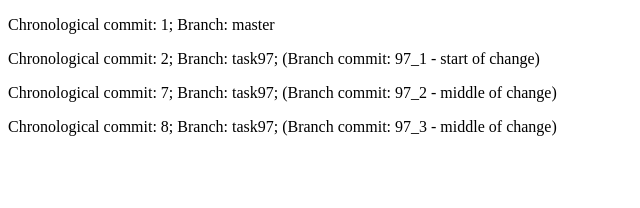
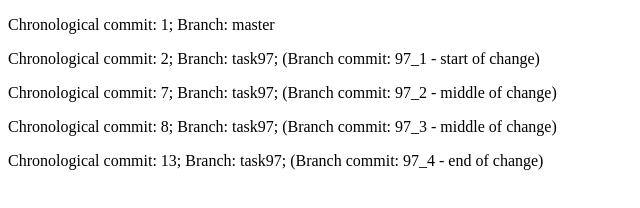
Before and after one commit to BoiseState/CS471-Assignments-TaskBranchWorkflow, a plain HTML site: page index.html in a window 1280 px wide. Shown: the whole page, without its empty margins (0-640 px from the left). Drawn offline with Linux system fonts and the light colour scheme.

Commit message:
Chronological commit: 13; Branch: task97; (Branch commit: 97_4 - end of change)

```diff
--- a/index.html
+++ b/index.html
@@ -11,5 +11,6 @@
     <p>Chronological commit:  2; Branch: task97; (Branch commit: 97_1 - start of change)</p>
     <p>Chronological commit:  7; Branch: task97; (Branch commit: 97_2 - middle of change)</p>
     <p>Chronological commit:  8; Branch: task97; (Branch commit: 97_3 - middle of change)</p>
+    <p>Chronological commit: 13; Branch: task97; (Branch commit: 97_4 - end of change)</p>
 </body>
 </html>
```
Also changed, not shown: 1 other file.
